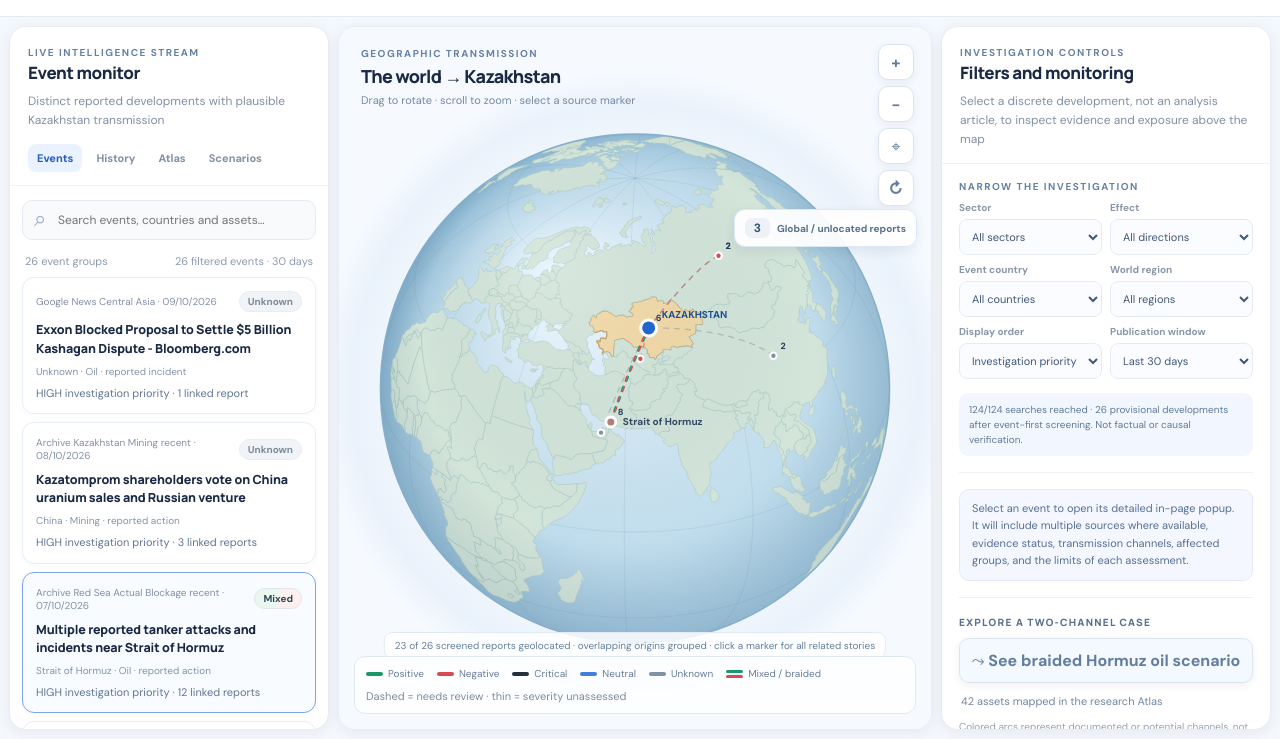
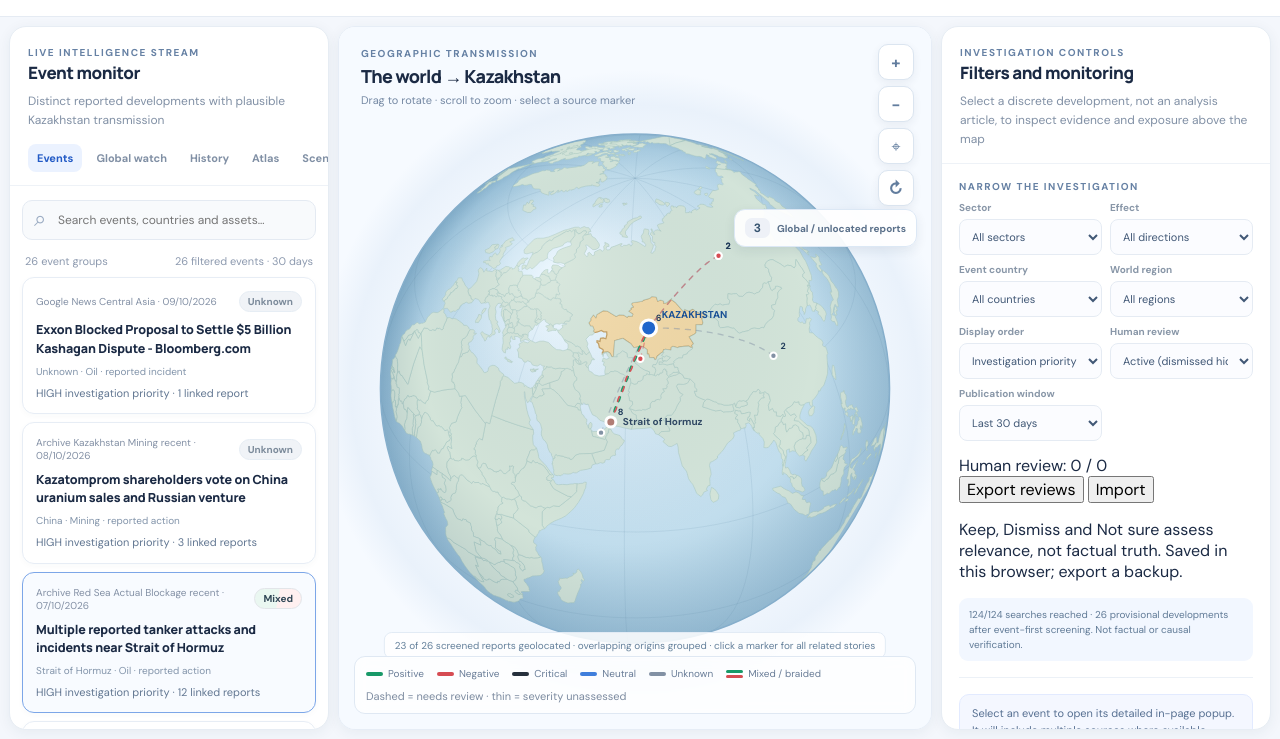
Before and after one commit to aldiar523/geoimpact-kazakhstan, a plain HTML site: page index.html in a window 1280 px wide. Shown: the part 61-800 px from the top of the page. Drawn offline with Linux system fonts and the light colour scheme; animation ran at ten frames a second.

Commit message:
Add three-way human review, world watch tab, country event selector, and dark-theme entrypoint

```diff
--- a/index.html
+++ b/index.html
@@ -1,7 +1,7 @@
 <!doctype html>
 <html lang="en"><head><meta charset="utf-8"><meta name="viewport" content="width=device-width, initial-scale=1">
-<meta name="theme-color" content="#f4f7fc"><meta name="description" content="GeoImpact Kazakhstan — evidence-led international news monitoring and dependency mapping">
-<title>GeoImpact Kazakhstan · Global Exposure Intelligence</title><link rel="stylesheet" href="./styles.css"></head>
+<meta name="theme-color" content="#091321"><meta name="description" content="GeoImpact Kazakhstan — evidence-led international news monitoring and dependency mapping">
+<title>GeoImpact Kazakhstan · Global Exposure Intelligence</title><link rel="stylesheet" href="./styles.css"><link rel="stylesheet" href="./theme.css"></head>
 <body>
 <header class="topbar">
   <div class="brand"><span class="brandmark" aria-hidden="true">◎</span><div><h1>GeoImpact <span class="kz">Kazakhstan</span></h1><small>GLOBAL EXPOSURE INTELLIGENCE</small></div></div>
@@ -10,7 +10,7 @@
 <main class="workspace">
   <aside class="panel feed-panel" aria-label="Screened global news">
     <div class="panel-head"><div class="overline">Live intelligence stream</div><h2 id="feedHeading">Event monitor</h2><p id="feedSubtitle">Distinct reported developments with plausible Kazakhstan transmission</p>
-      <nav class="tabbar" aria-label="Research views"><button class="tab active" id="tabLive">Events</button><button class="tab" id="tabHistory">History</button><button class="tab" id="tabAtlas">Atlas</button><button class="tab" id="tabScenario">Scenarios</button></nav>
+      <nav class="tabbar" aria-label="Research views"><button class="tab active" id="tabLive">Events</button><button class="tab" id="tabInternational">Global watch</button><button class="tab" id="tabHistory">History</button><button class="tab" id="tabAtlas">Atlas</button><button class="tab" id="tabScenario">Scenarios</button></nav>
     </div>
     <div class="panel-body feed-body">
       <div class="search"><input id="search" type="search" placeholder="Search events, countries and assets…" aria-label="Search events"></div>
@@ -36,7 +36,12 @@
       <section id="profileModal" class="profile-modal" role="dialog" aria-modal="true" aria-labelledby="profileTitle">
         <div class="profile-modal-head"><div><div class="overline">Evidence investigation</div><h2 id="profileTitle">Event intelligence profile</h2></div>
         <button id="closeProfile" class="close-profile" aria-label="Close event profile">✕</button></div>
-        <div id="profile" class="profile-scroll"></div>
+        <div class="country-switcher" id="countrySwitcher" hidden>
+<button id="prevCountryEvent" aria-label="Previous event from this country">‹</button>
+<div class="country-switch-center"><label for="countryEventSelect" id="countryEventLabel">Events from this country</label>
+<select id="countryEventSelect" aria-label="Select event from this country"></select></div>
+<button id="nextCountryEvent" aria-label="Next event from this country">›</button></div>
+<div id="profile" class="profile-scroll"></div>
       </section>
     </div>
     <div class="mapfooter" aria-label="Impact route legend">
@@ -59,9 +64,19 @@
         <div class="field"><label for="country">Event country</label><select id="country"><option value="">All countries</option></select></div>
         <div class="field"><label for="region">World region</label><select id="region"><option value="">All regions</option></select></div>
         <div class="field"><label for="sortOrder">Display order</label><select id="sortOrder"><option value="priority" selected>Investigation priority</option><option value="newest">Newest developments</option></select></div>
-        <div class="field"><label for="window">Publication window</label><select id="window"><option value="1">24 hours</option><option value="3">3 days</option><option value="7">7 days</option><option value="14">14 days</option><option value="30" selected>Last 30 days</option></select></div>
+        <div class="field"><label for="reviewFilter">Human review</label><select id="reviewFilter">
+<option value="active">Active (dismissed hidden)</option><option value="pending">Pending review</option>
+<option value="keep">Keep</option><option value="unsure">Not sure</option><option value="dismiss">Dismissed</option>
+<option value="all">All decisions</option></select></div>
+<div class="field"><label for="window">Publication window</label><select id="window"><option value="1">24 hours</option><option value="3">3 days</option><option value="7">7 days</option><option value="14">14 days</option><option value="30" selected>Last 30 days</option></select></div>
       </div>
-      <div class="source-health" id="sourceStatus">Source health and data freshness loading…</div>
+      <div class="review-toolbar">
+<div class="review-progress" id="reviewProgress">Human review: 0 / 0</div>
+<div class="review-actions"><button id="exportReviews" title="Export your decisions as JSON">Export reviews</button>
+<button id="importReviews" title="Import decisions from JSON">Import</button>
+<input type="file" id="reviewFile" accept="application/json,.json" hidden></div>
+<p class="review-explainer">Keep, Dismiss and Not sure assess relevance, not factual truth. Saved in this browser; export a backup.</p></div>
+<div class="source-health" id="sourceStatus">Source health and data freshness loading…</div>
       <div class="line"></div>
       <div class="insight">Select an event to open its detailed in-page popup. It will include multiple sources where available, evidence status, transmission channels, affected groups, and the limits of each assessment.</div>
       <div class="line"></div><div class="sectionhead">Explore a two-channel case</div>
```
